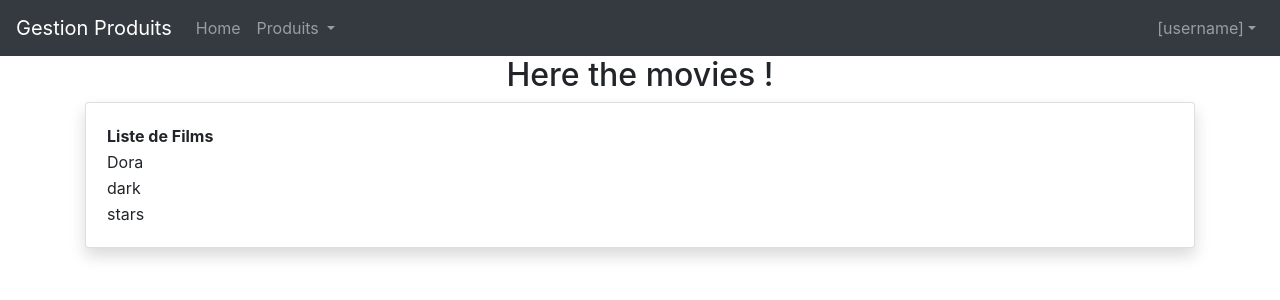
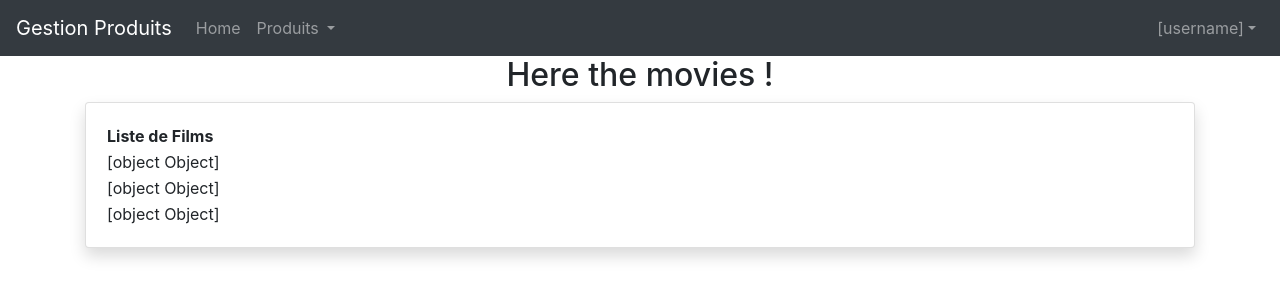
Before and after one commit to amira-haouet/managermovies_SpringBootAngular, an Angular app in the folder MesFilms/: page /films in a window 1280 px wide. Shown: the top 300 px of the page. Built offline with nearby package versions, Linux system fonts and the light colour scheme.

Commit message:
film componement update

```diff
--- a/MesFilms/src/app/films/films.component.ts
+++ b/MesFilms/src/app/films/films.component.ts
@@ -1,4 +1,5 @@
 import { Component, OnInit } from '@angular/core';
+import { Film } from '../models/film.models';
 
 @Component({
   selector: 'app-films',
@@ -6,10 +7,22 @@ import { Component, OnInit } from '@angular/core';
   styleUrls: ['./films.component.css']
 })
 export class FilmsComponent implements OnInit {
-  films: string[];
+  //  films: string[];
+  //tableau de film
+  films: Film[];
   constructor() {
 
-    this.films = ["Dora", "dark", "stars"];
+    // this.films = ["Dora", "dark", "stars"];
+    this.films = [
+
+      { idFilm: 1, titre: "Dora", prixticket: 3000.600, dateSortie: new Date("01/14/2011") },
+      { idFilm: 2, titre: "dark", prixticket: 450, dateSortie: new Date("12/17/2010") },
+      {
+        idFilm: 3, titre: "stars", prixticket: 900.123, dateSortie: new Date("02/20/2020")
+      }
+    ];
+
+
   }
 
   ngOnInit(): void {
```
